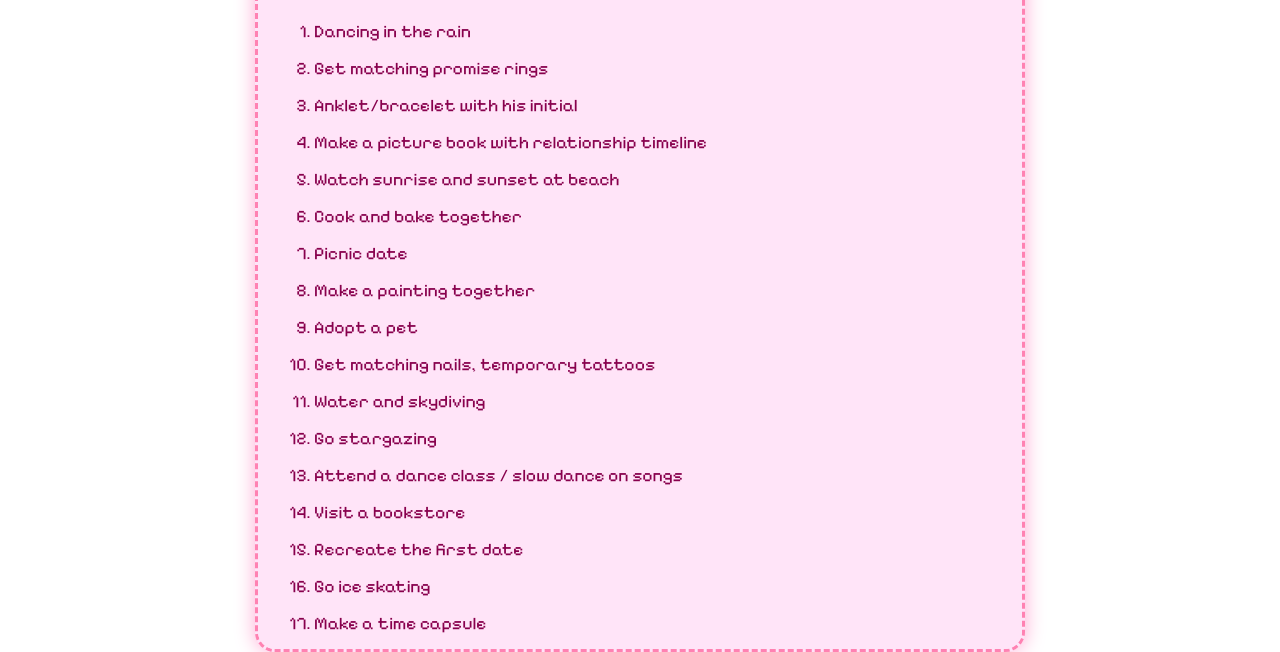
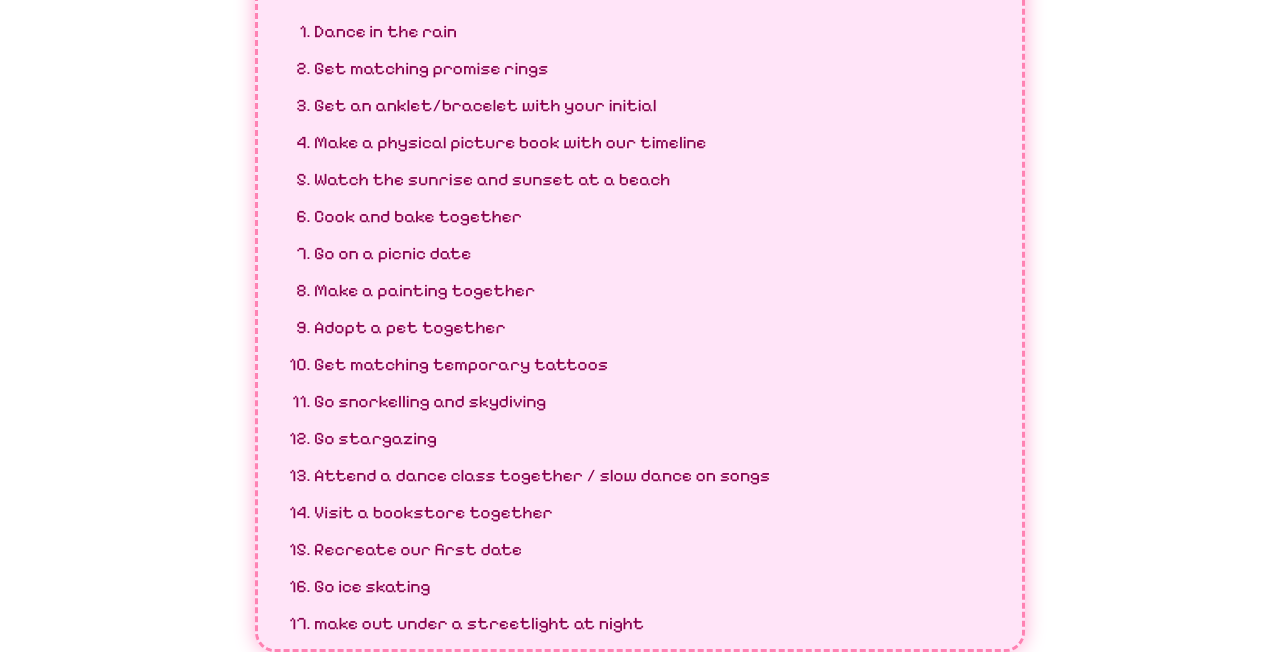
Before and after one commit to Harshitaaa245/Happy-Anniversary-1, a plain HTML site: page things.html in a window 1280 px wide. Shown: the part 154-806 px from the top of the page. Drawn offline with Linux system fonts and the light colour scheme.

Commit message:
Update things.html

```diff
--- a/things.html
+++ b/things.html
@@ -83,28 +83,27 @@
   <div class="tab">
     <h1>Things I Want to Do With You 💕</h1>
     <ol>
-      <li>Dancing in the rain</li>
+      <li>Dance in the rain</li>
       <li>Get matching promise rings</li>
-      <li>Anklet/bracelet with his initial</li>
-      <li>Make a picture book with relationship timeline</li>
-      <li>Watch sunrise and sunset at beach</li>
+      <li>Get an anklet/bracelet with your initial</li>
+      <li>Make a physical picture book with our timeline</li>
+      <li>Watch the sunrise and sunset at a beach</li>
       <li>Cook and bake together</li>
-      <li>Picnic date</li>
+      <li>Go on a picnic date</li>
       <li>Make a painting together</li>
-      <li>Adopt a pet</li>
-      <li>Get matching nails, temporary tattoos</li>
-      <li>Water and skydiving</li>
+      <li>Adopt a pet together</li>
+      <li>Get matching temporary tattoos</li>
+      <li>Go snorkelling and skydiving</li>
       <li>Go stargazing</li>
-      <li>Attend a dance class / slow dance on songs</li>
-      <li>Visit a bookstore</li>
-      <li>Recreate the first date</li>
+      <li>Attend a dance class together / slow dance on songs</li>
+      <li>Visit a bookstore together</li>
+      <li>Recreate our first date</li>
       <li>Go ice skating</li>
-      <li>Make a time capsule</li>
-      <li>Dancing/kissing under a streetlight at night</li>
-      <li>Getting surprise hugs from behind</li>
-      <li>Play/mess with his hair while he rests his head on my lap</li>
-      <li>Making cute/cringy TikToks</li>
-      <li>Just cause deep conversations</li>
+      <li>make out under a streetlight at night</li>
+      <li>Give you surprise hugs from the back</li>
+      <li>Play/mess with your hair while you rests your head on my lap</li>
+      <li>Making cute/cringy videos</li>
+      <li>have endless deep conversations about everything and nothing</li>
       <li>One of those photo booth thingys</li>
     </ol>
   </div>
```
